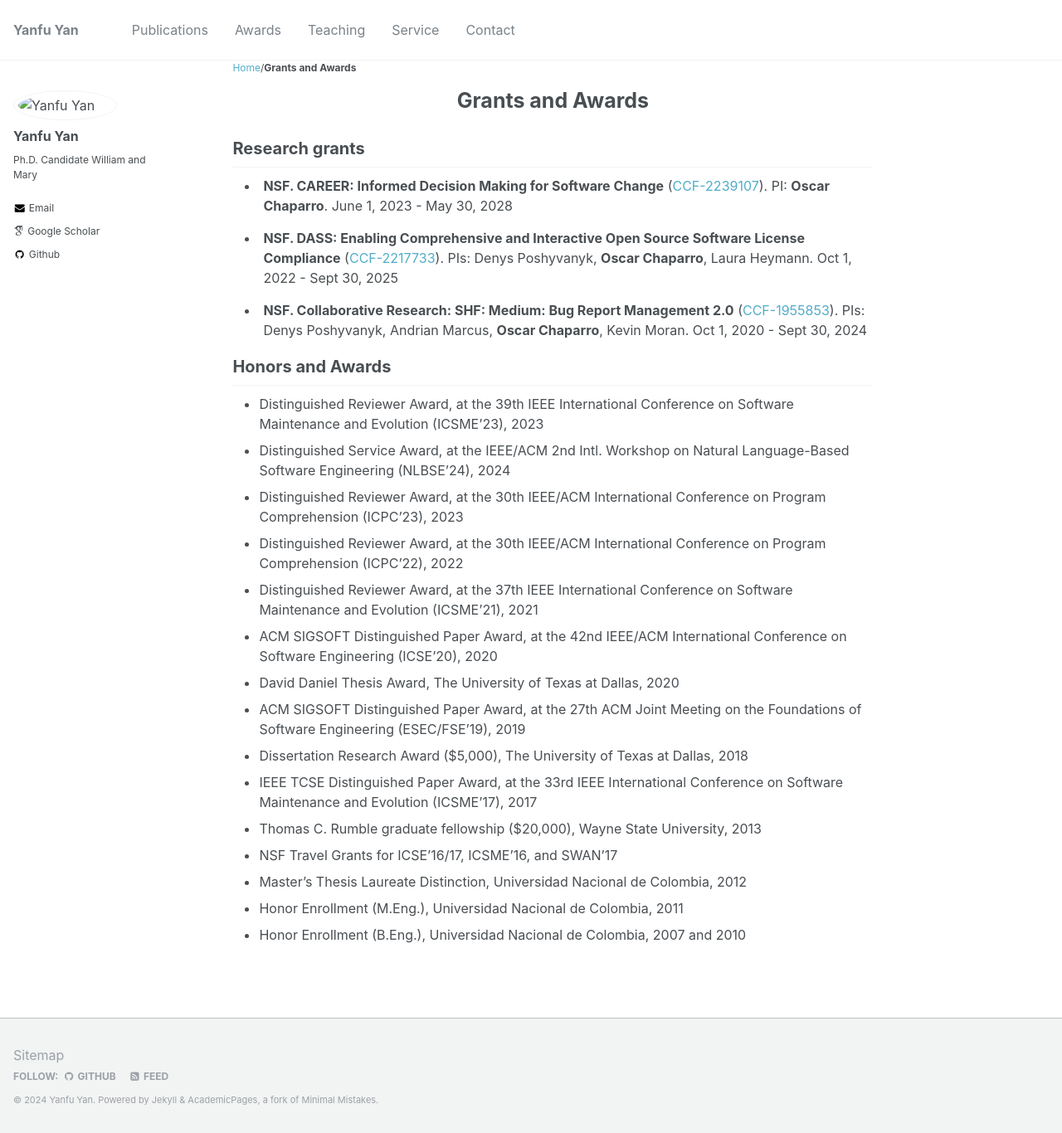
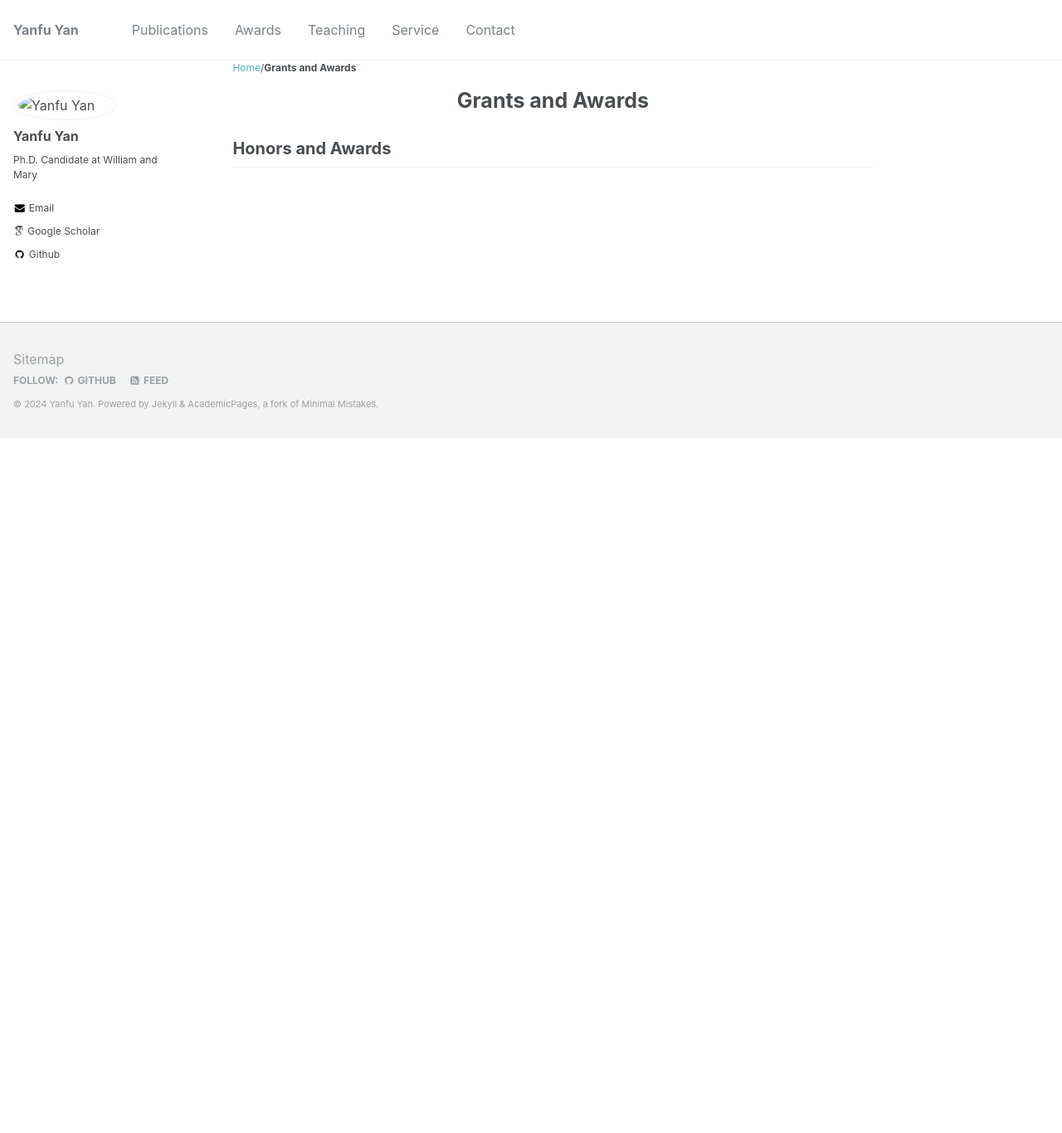
Before and after one commit to yanyanfu/yanyanfu.github.io, a Jekyll site: the page built from _pages/awards.md, in a window 1280 px wide. Shown: the whole page at 83% size. Built offline with Jekyll 4.4.1, drawn with Linux system fonts in a browser that asks for light colours; some web fonts are replaced; after the commit the page ends 900 px from its top, so only the background shows below that.

Commit message:
delete all

```diff
--- a/_config.yml
+++ b/_config.yml
@@ -79,7 +79,7 @@ analytics:
 author:
   name             : "Yanfu Yan"
   avatar           : "images/profile.png"
-  bio              : "Ph.D. Candidate William and Mary"
+  bio              : "Ph.D. Candidate at William and Mary"
   location         :
   employer         :
   googlescholar    : "https://scholar.google.com/citations?user=M-bzdRoAAAAJ&hl=zh-CN"
--- a/_pages/awards.md
+++ b/_pages/awards.md
@@ -4,29 +4,5 @@ title: "Grants and Awards"
 author_profile: true
 ---
 
-## Research grants
-
-* **NSF. CAREER: Informed Decision Making for Software Change** ([CCF-2239107](https://www.nsf.gov/awardsearch/showAward?AWD_ID=2239107){:target="_blank"}). PI: **Oscar Chaparro**.  June 1, 2023 - May 30, 2028
-
-* **NSF. DASS: Enabling Comprehensive and Interactive Open Source Software License Compliance** ([CCF-2217733](https://www.nsf.gov/awardsearch/showAward?AWD_ID=2217733){:target="_blank"}). PIs: Denys Poshyvanyk, **Oscar Chaparro**, Laura Heymann. Oct 1, 2022 - Sept 30, 2025
-
-* **NSF. Collaborative Research: SHF: Medium: Bug Report Management 2.0** ([CCF-1955853](https://www.nsf.gov/awardsearch/showAward?AWD_ID=1955853&HistoricalAwards=false){:target="_blank"}). PIs: Denys Poshyvanyk, Andrian Marcus, **Oscar Chaparro**, Kevin Moran. Oct 1, 2020 - Sept 30, 2024
-
 
 ## Honors and Awards
-
-* Distinguished Reviewer Award, at the 39th IEEE International Conference on Software Maintenance and Evolution (ICSME’23), 2023
-* Distinguished Service Award, at the IEEE/ACM 2nd Intl. Workshop on Natural Language-Based Software Engineering (NLBSE'24), 2024
-* Distinguished Reviewer Award, at the 30th IEEE/ACM International Conference on Program Comprehension (ICPC’23), 2023
-* Distinguished Reviewer Award, at the 30th IEEE/ACM International Conference on Program Comprehension (ICPC’22), 2022
-* Distinguished Reviewer Award, at the 37th IEEE International Conference on Software Maintenance and Evolution (ICSME’21), 2021
-* ACM SIGSOFT Distinguished Paper Award, at the 42nd IEEE/ACM International Conference on Software Engineering (ICSE'20), 2020
-* David Daniel Thesis Award, The University of Texas at Dallas, 2020
-* ACM SIGSOFT Distinguished Paper Award, at the 27th ACM Joint Meeting on the Foundations of Software Engineering (ESEC/FSE'19), 2019
-* Dissertation Research Award ($5,000), The University of Texas at Dallas, 2018
-* IEEE TCSE Distinguished Paper Award, at the 33rd IEEE International Conference on Software Maintenance and Evolution (ICSME'17), 2017
-* Thomas C. Rumble graduate fellowship ($20,000), Wayne State University, 2013
-* NSF Travel Grants for ICSE’16/17, ICSME’16, and SWAN’17
-* Master’s Thesis Laureate Distinction, Universidad Nacional de Colombia, 2012
-* Honor Enrollment (M.Eng.), Universidad Nacional de Colombia, 2011
-* Honor Enrollment (B.Eng.), Universidad Nacional de Colombia, 2007 and 2010
```
Also changed, not shown: _pages/contact.md (+4 -4 lines).
